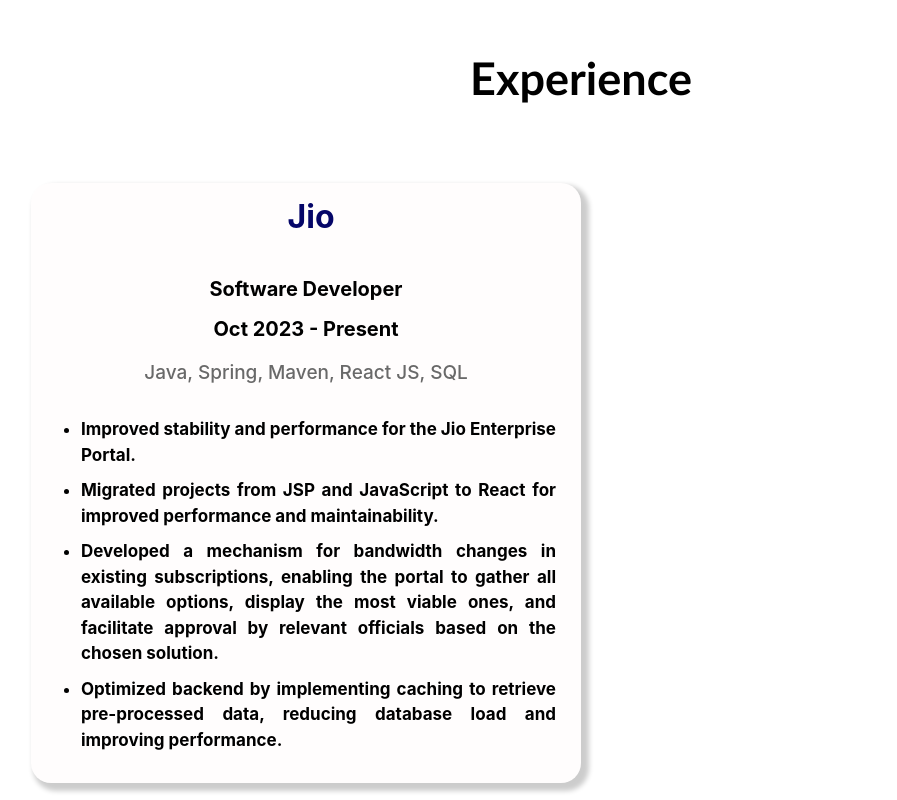
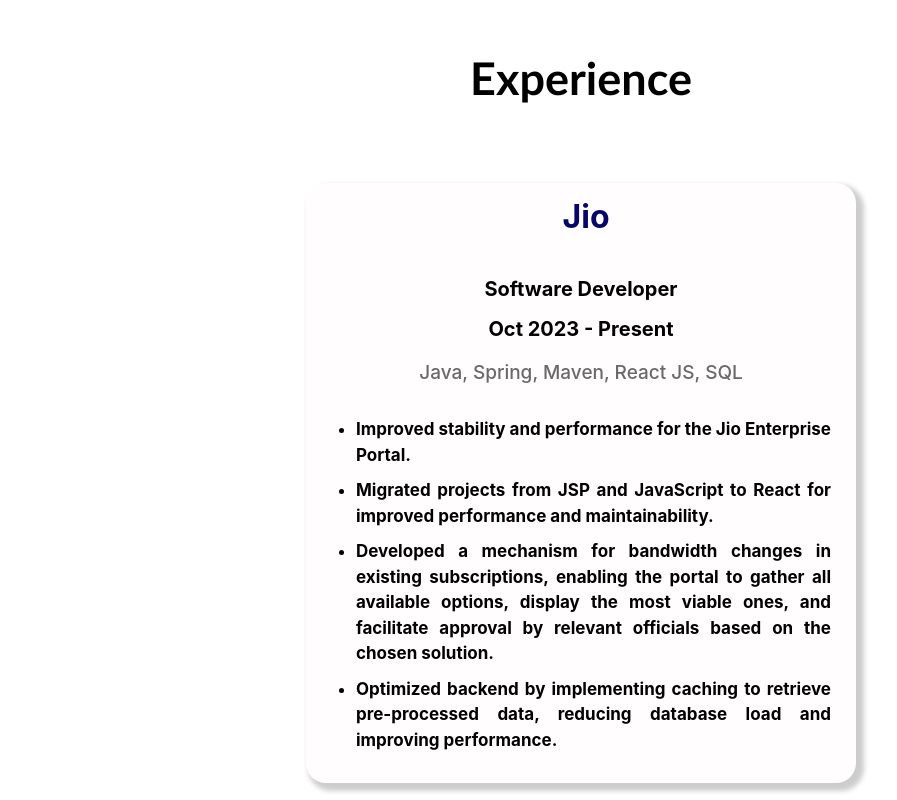
Before and after one commit to Niket-iiitu/Portfolio, a React (Create React App) app: page / in a window 1280 px wide. Shown: the part 340-1140 px from the top of the page, without its empty margins (59-956 px from the left). Built offline with nearby package versions, Linux system fonts and the light colour scheme.

Commit message:
Fix 1400 px width

```diff
--- a/src/App.css
+++ b/src/App.css
@@ -79,7 +79,8 @@
 .ContactRight{
   padding: 20px;
   padding-left: 20%;
-  width: 50vw;
+  font-size: 15px;
+  width: 50%;
   padding-top: 20px;
 }
 
@@ -103,6 +104,16 @@
   color: rgb(105, 105, 105);
 }
 
+.ExperienceSection{
+  display: flex;
+  align-items: center;
+  justify-content: center;
+  padding-top: 40px;
+  padding-bottom: 40px;
+  max-width: 100vw;
+}
+
+
 @media (max-width: 600px) {
   .EductationBody{
     display: flex;
--- a/src/App.js
+++ b/src/App.js
@@ -22,14 +22,7 @@
           <div className="div2Title">
             <Zoom>Experience</Zoom>
           </div>
-          <div
-            style={{
-              alignItems: "center",
-              paddingTop: "40px",
-              paddingBottom: "40px",
-              maxWidth: "100vw",
-            }}
-          >
+          <div className="ExperienceSection">
             <ExpSet />
           </div>
           <div className="div2Title">
@@ -39,27 +32,40 @@
             <SkillSet />
           </div>
         </div>
-        {/* <div> */}
         <div className="div2Title">
           <Zoom>Education</Zoom>
         </div>
         <div className="EductationBody">
           <LightSpeed left cascade>
             <div className="EducationTest">
+              <div className="row">
                 <p>
-                <b>Institute: </b>Indian Institute of Information Technology Una
+                  <b>Institute: </b>Indian Institute of Information Technology
+                  Una
                 </p>
+              </div>
+              <div className="row">
                 <p>
                   <b>Branch: </b>Computer Science and Engineering
                 </p>
-              <p>
+              </div>
+              <div className="row">
+                <p style={{ paddingRight: "40px" }}>
                   <b>Staring Year: </b>2019
-                <b style={{ paddingLeft: "60px" }}>Completion Year: </b>2023
                 </p>
                 <p>
+                  <b>Completion Year: </b>
+                  2023
+                </p>
+              </div>
+              <div className="row">
+                <p style={{ paddingRight: "50px" }}>
                   <b>Status: </b>Graduated
-                <b style={{ paddingLeft: "70px" }}>Location: </b>Una, H.P.
                 </p>
+                <p>
+                  <b>Location: </b>Una, H.P.
+                </p>
+              </div>
             </div>
           </LightSpeed>
           <LightSpeed right cascade>
@@ -72,7 +78,6 @@
             </div>
           </LightSpeed>
         </div>
-        {/* </div> */}
       </div>
       <div className="div2Title">
         <Zoom>Certificares</Zoom>
--- a/src/ExpCard/Experience.css
+++ b/src/ExpCard/Experience.css
@@ -18,6 +18,8 @@
 
 @media (max-width: 1400px) {
     .ExperienceBody {
-      flex-direction: column;
+        flex-direction: column;
+        align-items: center;
+        justify-content: space-around;
     }
 }
--- a/src/ExpCard/Experience.js
+++ b/src/ExpCard/Experience.js
@@ -4,7 +4,7 @@
 
 const ExpSet = () => {
   return (
-    <div className="ExperienceBody">
+    <div className="row ExperienceBody">
       <div className="ExperienceCard">
         <ExpCard
           title="Software Developer"
```
Lines whose indentation alone changed are shown as unchanged.
